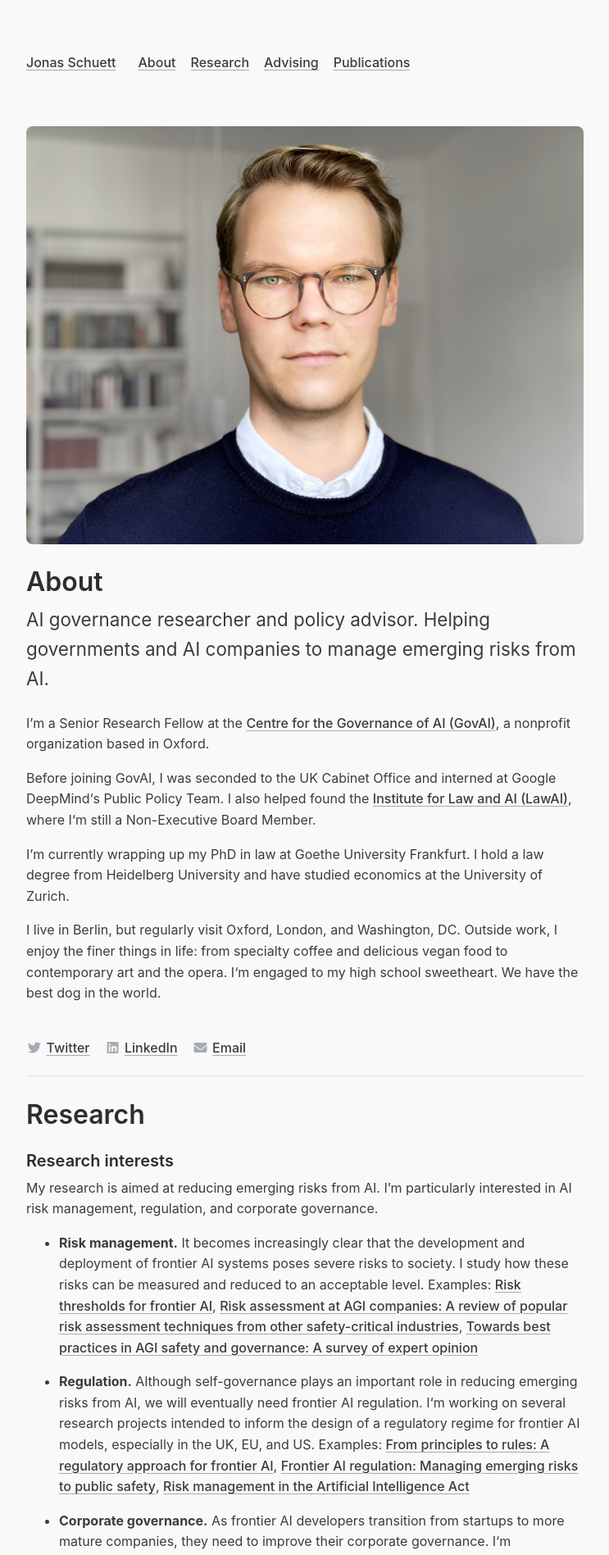
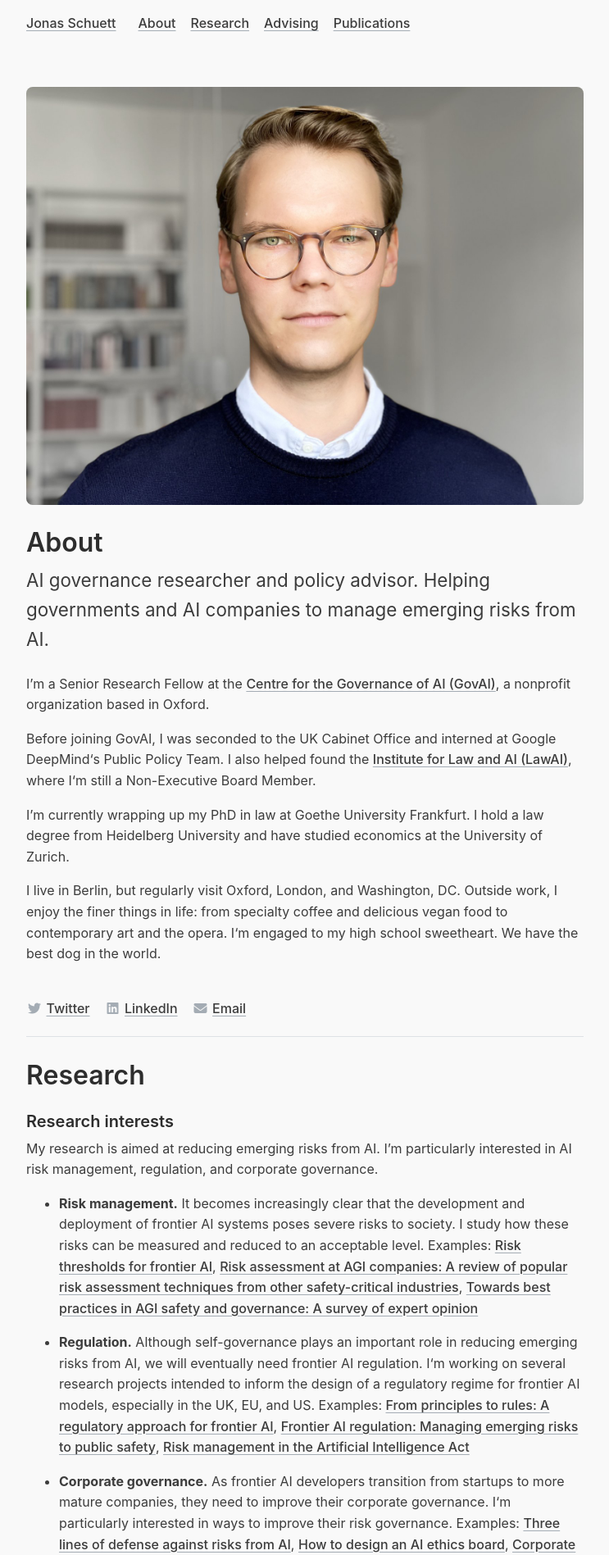
Before and after one commit to jonasschuett/jonasschuett.github.io, a Jekyll site: the page built from index.html, in a window 1280 px wide. Shown: the top 1897 px of the page at 82% size, without its empty margins (268-1011 px from the left). Built offline with Jekyll 4.4.1, drawn with Linux system fonts in a browser that asks for light colours; nearby versions of some CDN libraries; the list of posts is cut into pages by our own code.

Commit message:
Update _masthead.scss

```diff
--- a/_sass/_masthead.scss
+++ b/_sass/_masthead.scss
@@ -5,7 +5,7 @@
 .masthead {
   padding-top: var(--spacer);
   padding-bottom: var(--spacer);
-  margin-top: var(--spacer-3);
+  margin-top: "20px";
   margin-bottom: var(--spacer-3);
 }
 
```
